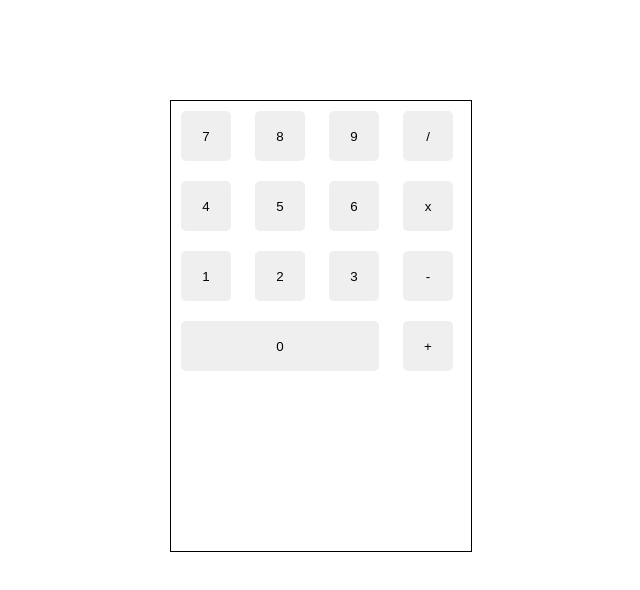
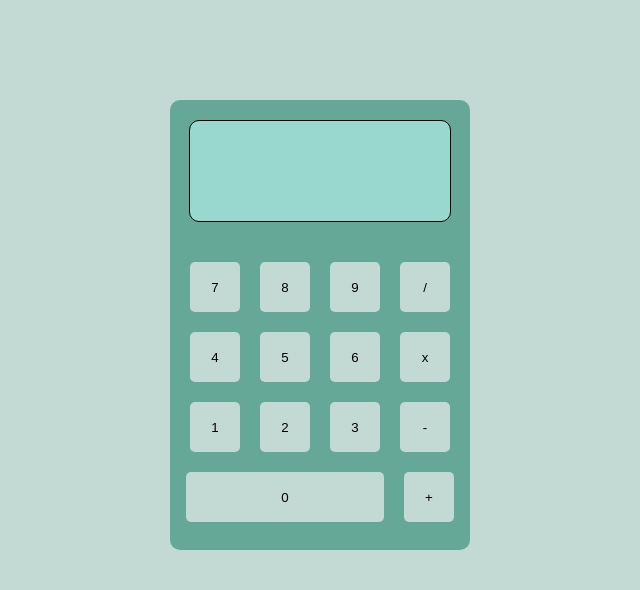
Before and after one commit to seojunchian/calculator, a plain HTML site: page index.html in a window 1280 px wide. Shown: the whole page, without its empty margins (342-982 px from the left). Drawn offline with Linux system fonts and the light colour scheme.

Commit message:
i believe styling's over

```diff
--- a/style.css
+++ b/style.css
@@ -2,29 +2,64 @@
     margin: 0;
     padding: 0;
 }
+
+body {
+    background-color: #c3dad4;
+}
+
+/* CALCULATOR */
 .container {
     width: 300px;
     height: 450px;
+    background-color: #65a897;
+    border-radius: 10px;
     position: relative;
     top: 100px;
     left: 40%;
+}
+
+/* RESULT SCREEN */
+.container > #result {
+    width: 260px;
+    height: 100px;
+    margin: 0 auto;
+    position: relative;
+    top: 20px;
+    border-radius: 10px;
+    background-color: #98d8ce;
     border: 1px black solid;
 }
-.container > #result {
-    width: 200px;
-    background-color: #646a3c;
+
+/* */
+.container > .buttons {
+    margin: 50px auto;
 }
-.container > .buttons> .line1 > button,
-.container > .buttons> .line2 > button,
-.container > .buttons> .line3 > button,
-.container > .buttons> .line4 > button {
+
+/* BUTTONS LINING UP */
+.container > .buttons > .line1,
+.container > .buttons > .line2,
+.container > .buttons > .line3,
+.container > .buttons > .line4 {
+    display: flex;
+    justify-content: center;
+    align-items: center;
+}
+
+/* BUTTONS */
+.container > .buttons > .line1 > button,
+.container > .buttons > .line2 > button,
+.container > .buttons > .line3 > button,
+.container > .buttons > .line4 > button {
     width: 50px;
     height: 50px;
     margin: 10px;
+    background-color: #c3dad4;
     border-radius: 5px;
     border: none;
     cursor: pointer;
 }
+
+/* ZERO */
 .container > .buttons> .line4 > #zero {
     width: 198px;
 }
```
